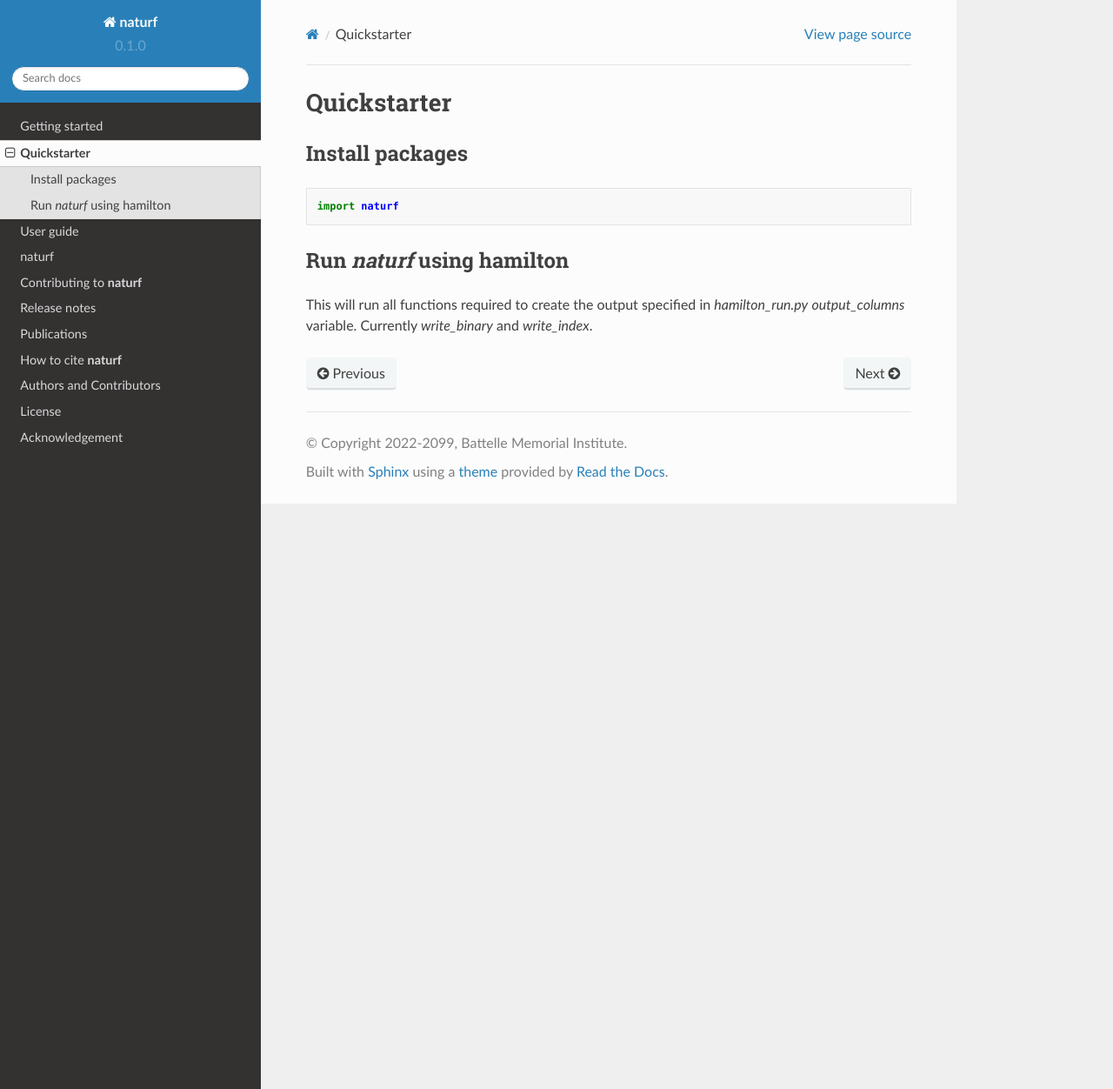
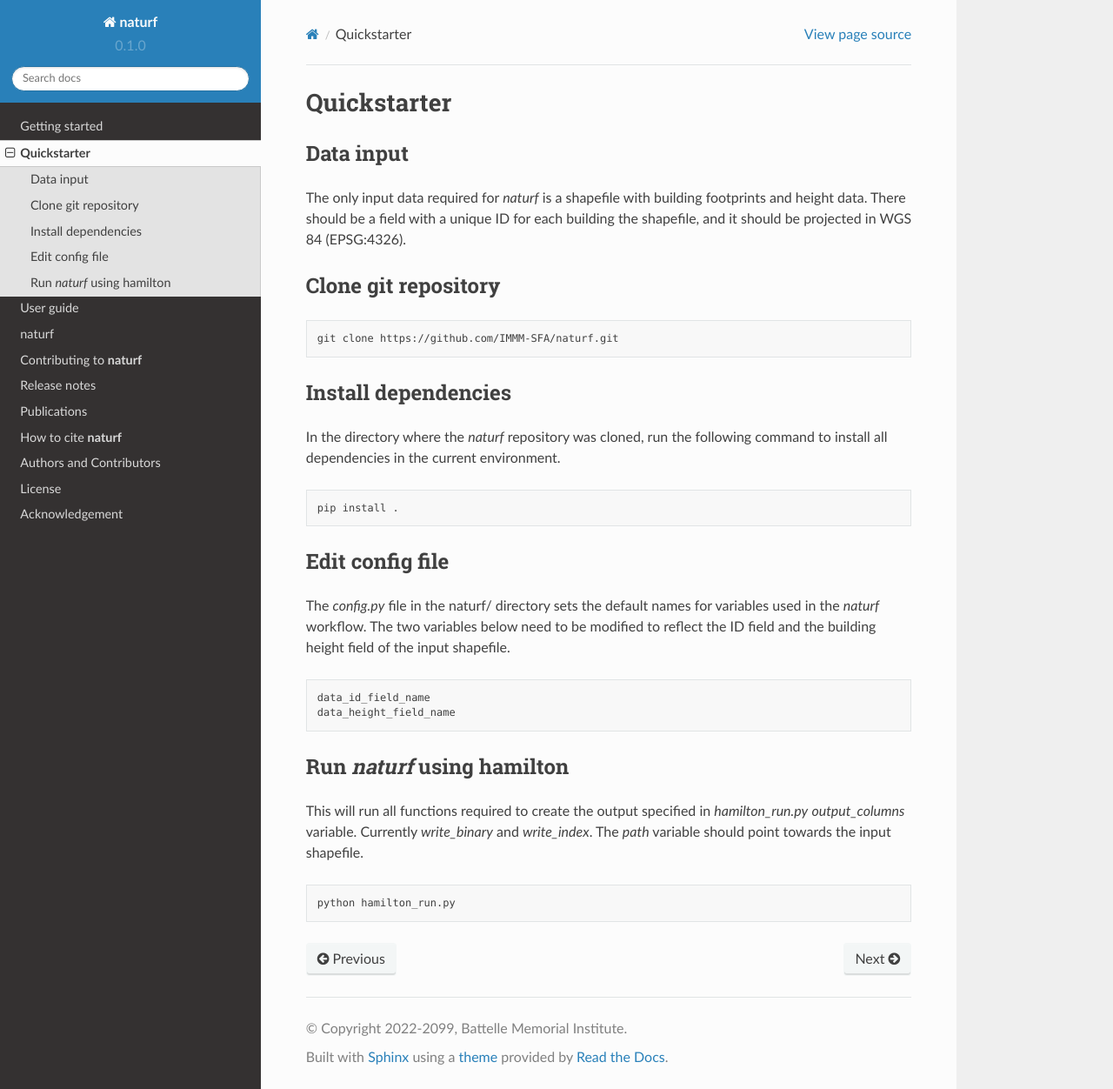
Before and after one commit to IMMM-SFA/naturf, a Sphinx documentation site: the page built from docs/source/quickstarter.rst, in a window 1280 px wide and 1252 px high. Shown: the whole window at 87% size. Built offline with Sphinx 7.4.7 and the Read the Docs theme 2.0.0, drawn with Linux system fonts in a browser that asks for light colours; formulas are drawn with MathJax 3.

Commit message:
update quickstarter.rst #125

```diff
--- a/docs/source/quickstarter.rst
+++ b/docs/source/quickstarter.rst
@@ -2,17 +2,41 @@
 Quickstarter
 ============
 
-Install packages
--------------
+Data input
+----------
+
+The only input data required for *naturf* is a shapefile with building footprints and height data. There should be a field with a unique ID for each building the shapefile, and it should be projected in WGS 84 (EPSG:4326).
+
+Clone git repository
+--------------------
+
+.. code:: bash
+
+    git clone https://github.com/IMMM-SFA/naturf.git
+
+Install dependencies
+--------------------
+In the directory where the *naturf* repository was cloned, run the following command to install all dependencies in the current environment.
+
+.. code:: bash
+
+    pip install .
+
+Edit config file
+----------------
+
+The *config.py* file in the naturf/ directory sets the default names for variables used in the *naturf* workflow. The two variables below need to be modified to reflect the ID field and the building height field of the input shapefile.
 
 .. code:: ipython3
 
-    import naturf
+    data_id_field_name
+    data_height_field_name
 
 
 Run `naturf` using hamilton
 ---------------------------
-This will run all functions required to create the output specified in `hamilton_run.py` `output_columns` variable. Currently `write_binary` and `write_index`.
+This will run all functions required to create the output specified in `hamilton_run.py` `output_columns` variable. Currently `write_binary` and `write_index`. The `path` variable should point towards the input shapefile.
 
 .. code:: bash
+
     python hamilton_run.py
```
